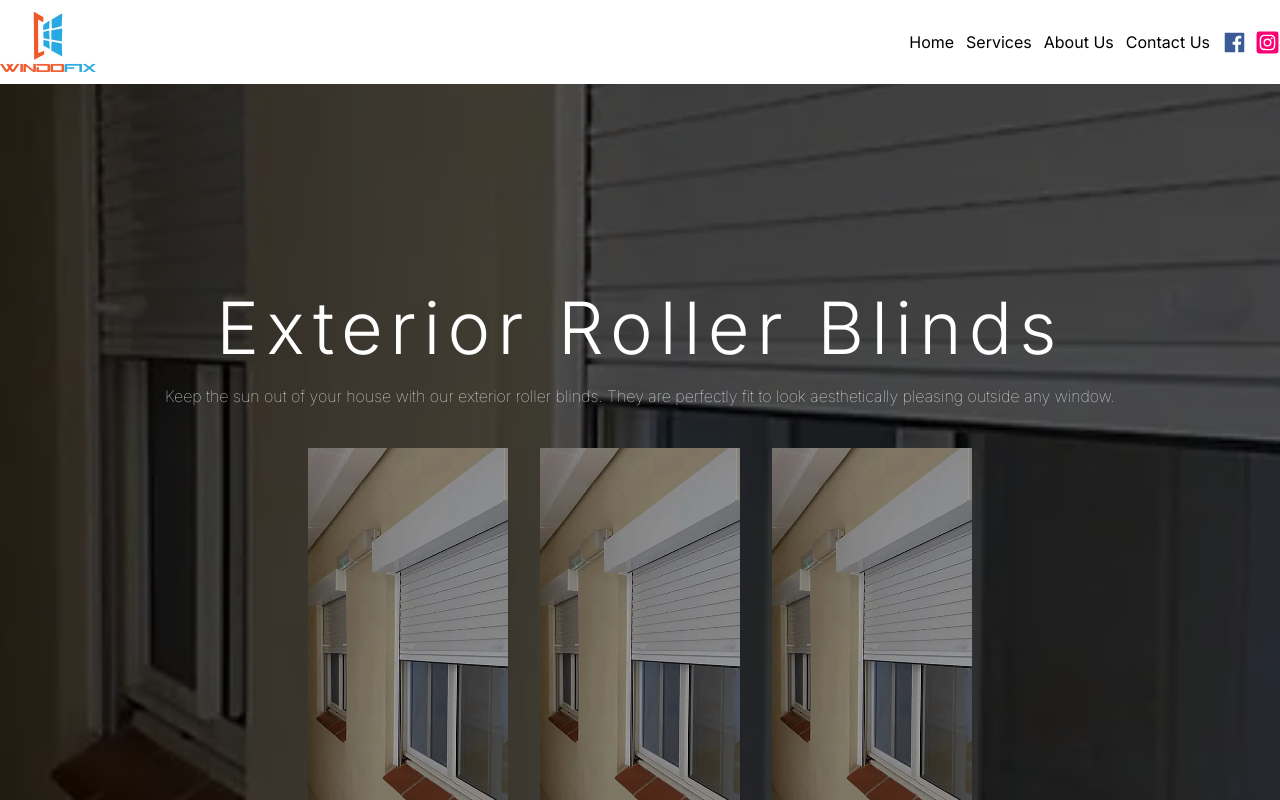
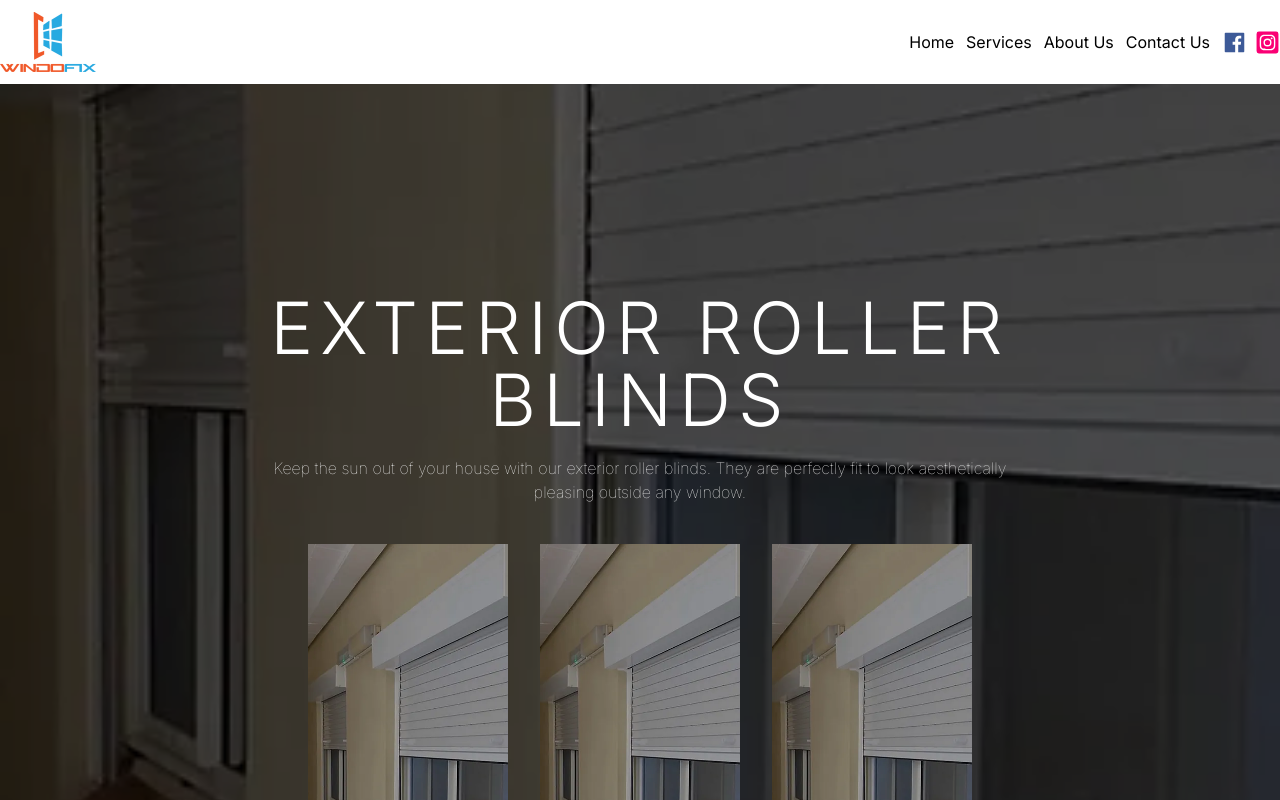
Before and after one commit to ElAndy94/windowfix, a Next.js app: page /exterior-roller-blinds in a window 1280 px wide. Shown: the top 800 px of the page. Built offline with nearby package versions, Linux system fonts and the light colour scheme.

Commit message:
fixed the title

```diff
--- a/app/exterior-roller-blinds/page.tsx
+++ b/app/exterior-roller-blinds/page.tsx
@@ -83,20 +83,28 @@ const ExteriorRollerBlinds = () => {
   return (
     <section className="mx-auto text-center text-white md:h-screen relative">
       <div
+        // style={{
+        //   backgroundImage: 'url("/assets/exterior1.webp")',
+        //   backgroundSize: "cover",
+        //   backgroundRepeat: "no-repeat",
+        //   backgroundPosition: "center",
+        //   paddingBottom: "50px",
+        //   position: "relative",
+        // }}
         style={{
           backgroundImage: 'url("/assets/exterior1.webp")',
           backgroundSize: "cover",
           backgroundRepeat: "no-repeat",
-          backgroundPosition: "center",
+          backgroundPosition: "center center",
           paddingBottom: "50px",
           position: "relative",
         }}
       >
         <div className="absolute inset-0 bg-black opacity-50"></div>
         <div className="relative pt-24">
-          <div className="mb md:w-screen mx-auto relative z-10">
-            <h1 className="md:text-7xl text-4xl tracking-widest font-light pt-28">
-              Exterior Roller Blinds
+          <div className="mb md:w-[60vw] mx-auto relative z-10">
+            <h1 className="md:text-7xl text-8xl tracking-widest leading-9 font-light pt-28">
+              EXTERIOR ROLLER BLINDS
             </h1>
             <p className="mt-5 mx-auto font-thin text-center">
               Keep the sun out of your house with our exterior roller blinds.
```
